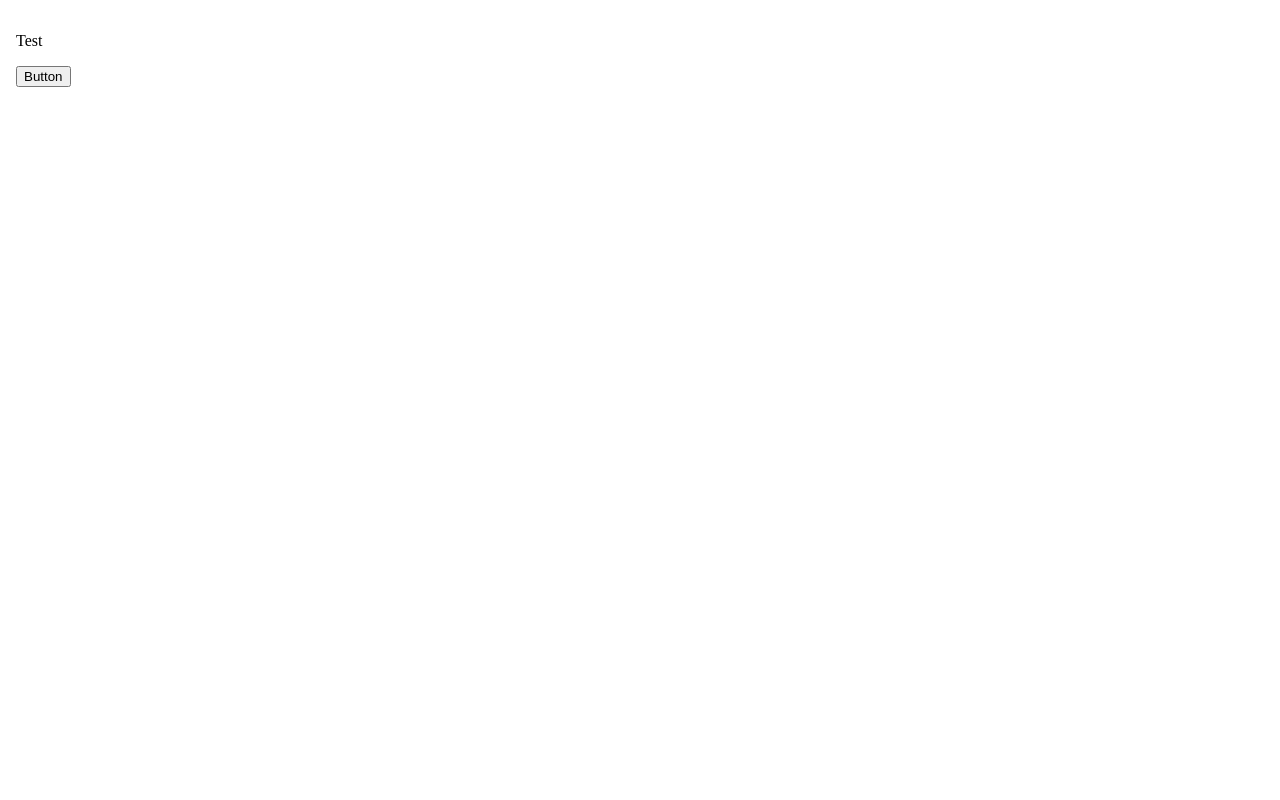
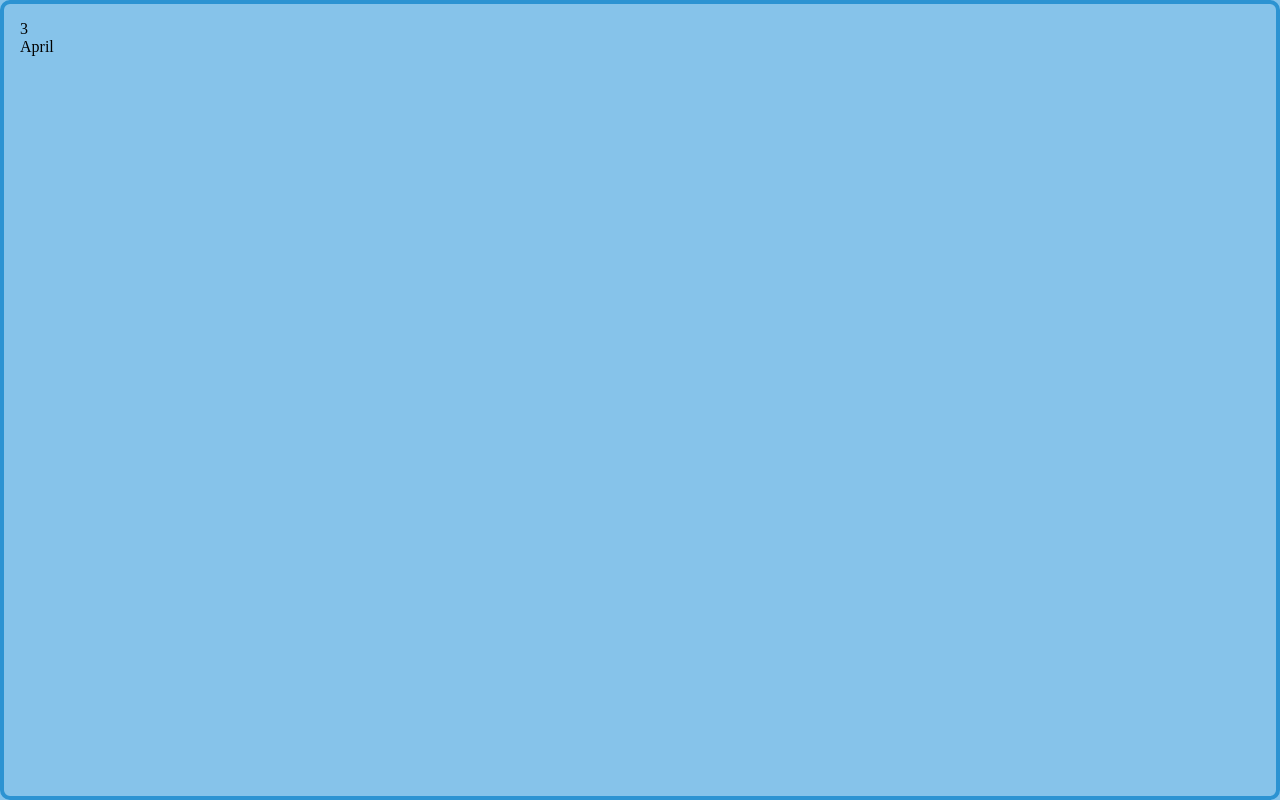
Before and after one commit to evelynhyx/Calendar-Widget, a website: page calendar/index.html in a window 1280 px wide. Drawn offline with Linux system fonts and the light colour scheme.

Commit message:
added background of app and updated README.md

```diff
--- a/calendar/index.html
+++ b/calendar/index.html
@@ -8,8 +8,10 @@
 
     <body>
         <div class="app">
-            <p>Test</p>
-            <button id="btn">Button</button>
+            <div id="calendar">
+                <div id="day"></div>
+                <div id="month"></div>
+            </div>
         </div>
 
         <script src="script.js"></script>
--- a/calendar/main.js
+++ b/calendar/main.js
@@ -2,13 +2,14 @@ const { app, BrowserWindow} = require("electron");
 
 function createWindow() {
     const win = new BrowserWindow({
-        width: 292,
-        height: 430,
+        width: 214,
+        height: 228,
         resizable: false,
         maximizable: false,
         fullscreenabl: false,
         frame: false,
         transparent: false,
+        alwaysOnTop: true,
         webPreferences: {
             contextIsolation: true,
         }
--- a/calendar/script.js
+++ b/calendar/script.js
@@ -0,0 +1,11 @@
+function updateCalendar() {
+    const now = new Date();
+    const day = now.getDate();
+    const monthNames = ["January", "February", "March", "April", "May", "June", "July", "August", "September", "October", "November", "December"];
+    const month = monthNames[now.getMonth()];
+
+    document.getElementById('day').textContent = day;
+    document.getElementById('month').textContent = month;
+}
+
+updateCalendar();
--- a/calendar/styles.css
+++ b/calendar/styles.css
@@ -6,7 +6,9 @@ body {
     margin: 0;
     width: 100vw;
     height: 100vh;
-    background: white;
+    background: #86c3ea;
+    border: 4px solid #2c93d2;
+    border-radius: 10px;
     user-select: none;
     -webkit-app-region: drag;
 }
```
Also changed, not shown: README.md.
